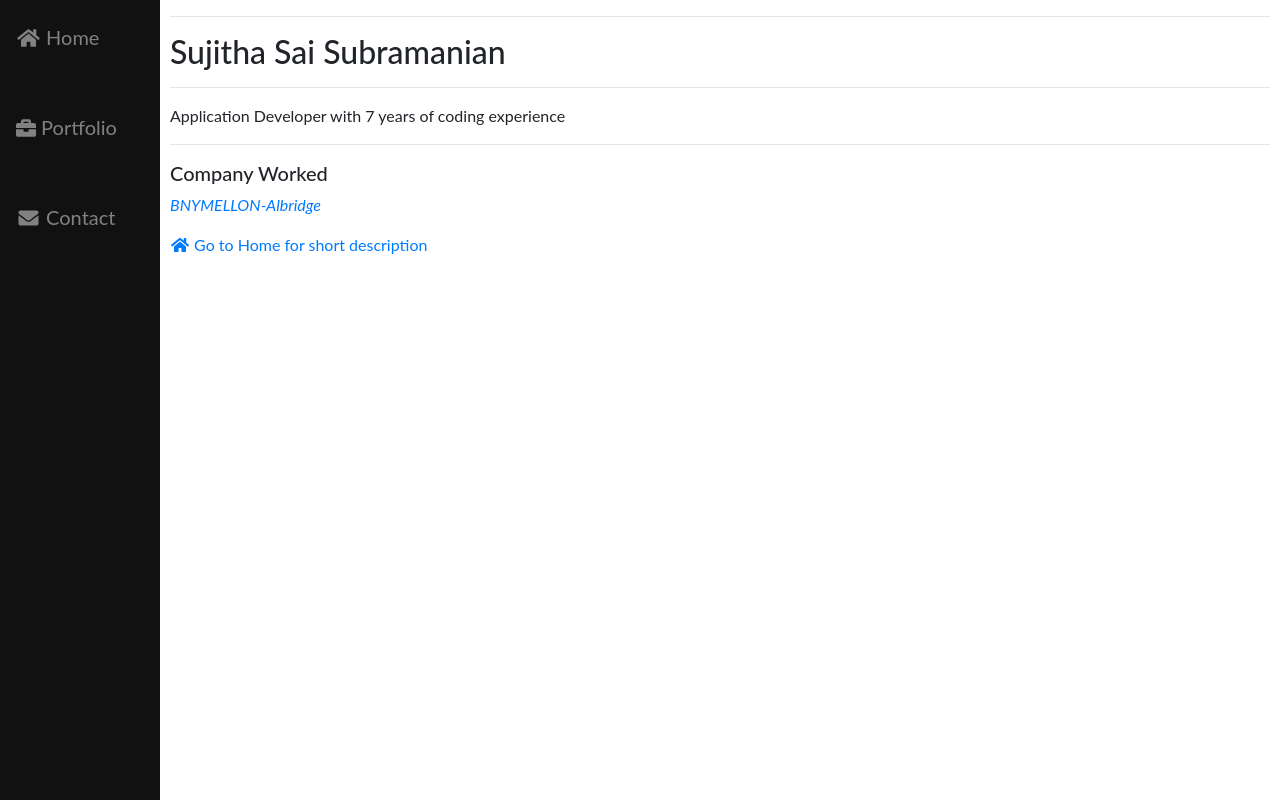
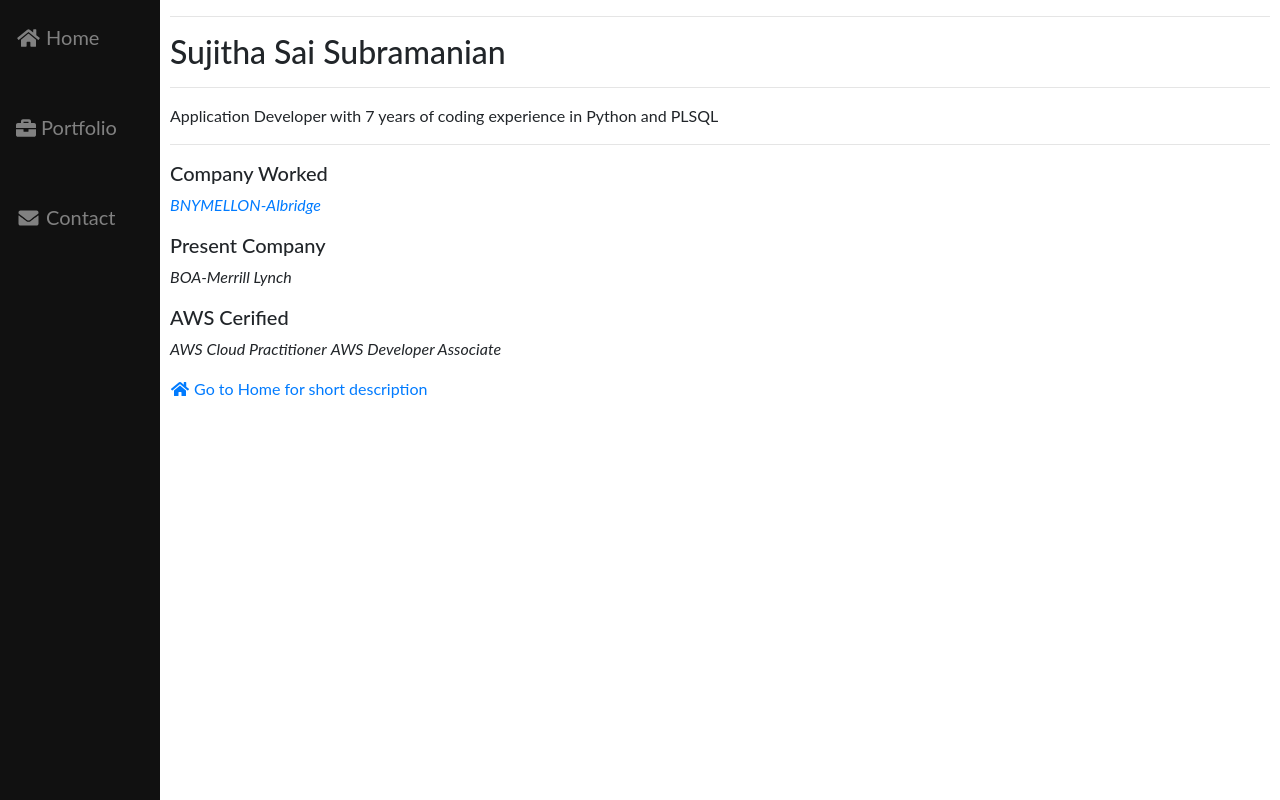
Before and after one commit to sujisaisub/repo_1, a Django app: page / in a window 1280 px wide. Run offline with Django 3.2, Linux system fonts and the light colour scheme; parts of the project's set-up code (start-up, migrations or seed data) failed here and were passed over; some libraries are stand-ins or nearby versions.

Commit message:
Changed the code acc to precision profiling

```diff
--- a/base/templates/base/basetemplate.html
+++ b/base/templates/base/basetemplate.html
@@ -62,13 +62,23 @@
   <hr>
   <h2>Sujitha Sai Subramanian</h2>
   <hr>
-                        <p>Application Developer with 7 years of coding experience </p>
-                          <hr>
+                  <p>Application Developer with 7 years of coding experience in Python and PLSQL</p>
+                  <hr>
                         <p><h5>Company Worked</h5>
                             <a href="https://www.albridge.com/" class='myurl'>
                                 <i>BNYMELLON-Albridge</i>
                             </a>
                         </p>
+                        <p><h5>Present Company</h5>
+                                <i>BOA-Merrill Lynch</i>
+                            </a>
+                        </p>
+                        <p><h5>AWS Cerified</h5>
+                                <i>AWS Cloud Practitioner</i>
+                                <i>AWS Developer Associate</i>
+                            </a>
+                        </p>
+
                         <p>
                             <a href="/home"><i class="fa fa-fw fa-home"></i> Go to Home for short description</a>
                         </p>
```
Also changed, not shown: 2 other files.
